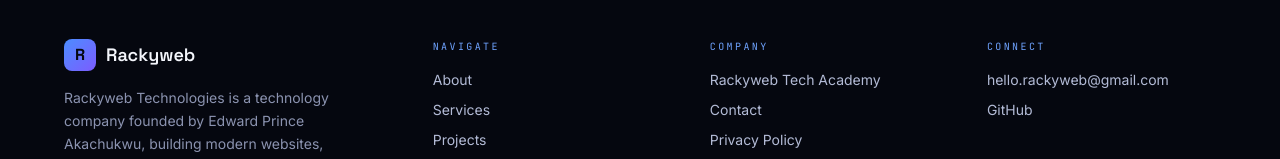
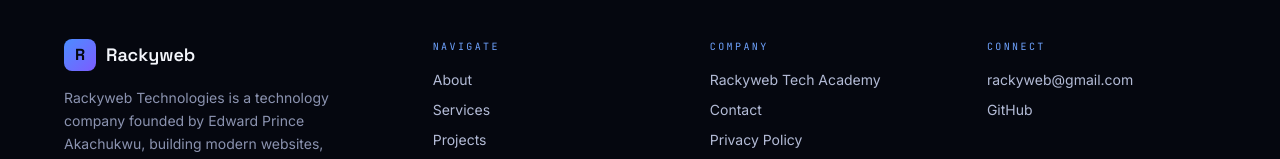
Before and after one commit to RACKYWEB-web/Rackyweb-Technologies, a React (Vite) app: page /#/ in a window 1280 px wide. Shown: the part 6316-6475 px from the top of the page. Built offline with nearby package versions, Linux system fonts and the light colour scheme.

Commit message:
update website

```diff
--- a/src/data/company.js
+++ b/src/data/company.js
@@ -4,7 +4,7 @@
   tagline: 'Technology built for ideas that deserve to exist.',
   description:
     'Rackyweb Technologies is a technology company founded by Edward Prince Akachukwu, building modern websites, software, AI-powered solutions and digital products for businesses, organizations and individuals.',
-  email: 'hello.rackyweb@gmail.com',
+  email: 'rackyweb@gmail.com',
   phone: '+234 708 780 6251',
   location: 'Nigeria',
   founder: 'Edward Prince Akachukwu',
```
